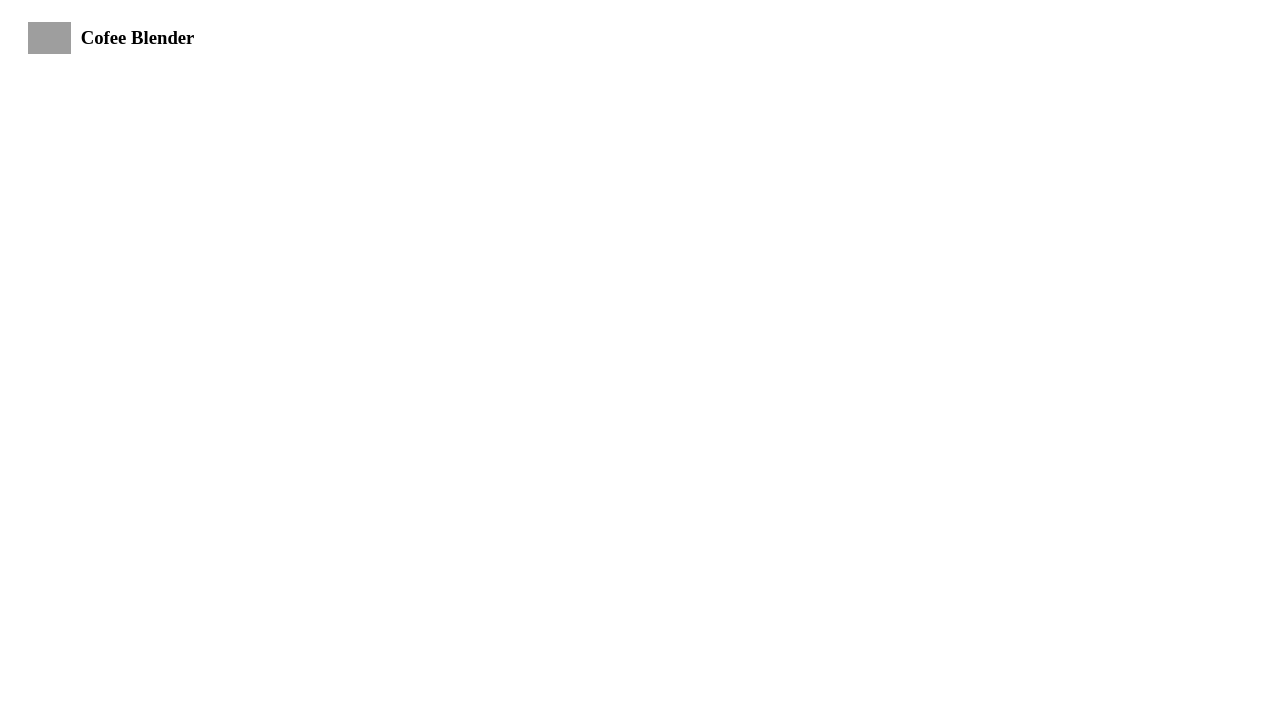
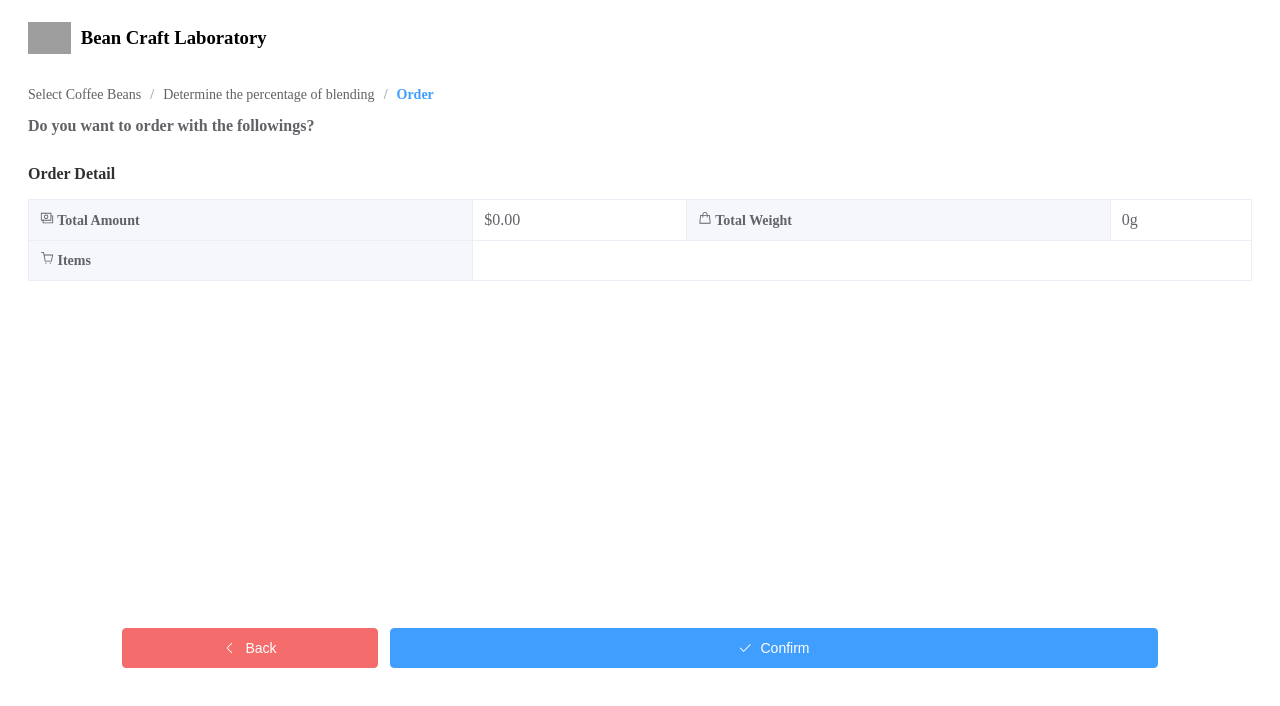
Before and after one commit to Mandryl/Square-Developer-Hackathon-2023, a Vue app: page /order in a window 1280 px wide. Before the commit this address had no page. Shown: the top 706 px of the page. Built offline with nearby package versions, Linux system fonts and the light colour scheme; grey boxes are pictures that could not be loaded.

Commit message:
add order view

```diff
--- a/src/App.vue
+++ b/src/App.vue
@@ -7,7 +7,7 @@ import { RouterLink, RouterView } from 'vue-router'
     <el-header>
       <div class="header-wrapper">
         <img class="header-img" src="@/assets/coffee-bean.svg">
-        <h3 class="header-title" style="display: flex;">Cofee Blender</h3>
+        <h3 class="header-title" style="display: flex;">Bean Craft Laboratory</h3>
       </div>
     </el-header>
     <RouterView />
--- a/src/router/index.js
+++ b/src/router/index.js
@@ -1,6 +1,7 @@
 import { createRouter, createWebHistory } from 'vue-router'
 import HomeView from '../views/HomeView.vue'
 import Ratio from '../views/Ratio.vue'
+import Order from '../views/Order.vue'
 
 const router = createRouter({
   history: createWebHistory(import.meta.env.BASE_URL),
@@ -14,6 +15,11 @@ const router = createRouter({
       path: '/blend-ratio',
       name: 'determine_ratio',
       component: Ratio
+    },
+    {
+      path: '/order',
+      name: 'order',
+      component: Order
     }
   ]
 })
--- a/src/stores/coffeeStore.js
+++ b/src/stores/coffeeStore.js
@@ -4,11 +4,14 @@ import { defineStore } from 'pinia'
 export const useCoffeeStore = defineStore('coffee', () => {
   const selected = ref([]);
   const amount = computed(() => selected.value.reduce(
+    (accumulator, currentValue) => accumulator + (currentValue.price ?? 0)*(currentValue.num ?? 0), 0
+  ));
+  const weights = computed(() => selected.value.reduce(
     (accumulator, currentValue) => accumulator + (currentValue.num ?? 0), 0
   ));
   const updateSelected = (array) => {
     selected.value = array;
   }
 
-  return { selected, amount, updateSelected }
+  return { selected, amount, weights, updateSelected }
 })
--- /dev/null
+++ b/src/views/Order.vue
@@ -0,0 +1,82 @@
+<script setup>
+import { useRouter } from 'vue-router'
+import { useCoffeeStore } from '../stores/coffeeStore'
+import { ArrowLeft, Check, Money, Goods, ShoppingCart } from '@element-plus/icons-vue';
+import axios from 'axios'
+
+const router = useRouter()
+const coffeeStore = useCoffeeStore();
+
+const selected = coffeeStore.selected;
+const amount = coffeeStore.amount;
+const weights = coffeeStore.weights;
+
+const goBack = () => { router.push("/blend-ratio"); };
+</script>
+
+<template>
+    <el-main style="height:70vh">
+        <el-breadcrumb :separator-icon="ArrowRight" style="margin-bottom:15px;">
+            <el-breadcrumb-item >Select Coffee Beans</el-breadcrumb-item>
+            <el-breadcrumb-item >Determine the percentage of blending</el-breadcrumb-item>
+            <el-breadcrumb-item class="active-bread">Order</el-breadcrumb-item>
+        </el-breadcrumb>
+        <div style="margin-bottom: 30px;">
+            <el-text tag="b" size="large">
+                Do you want to order with the followings?
+            </el-text>
+        </div>
+        <el-descriptions title="Order Detail" :column="2" size="Large" border>
+            <el-descriptions-item>
+                <template #label>
+                    <div class="cell-item">
+                        <el-icon><Money /></el-icon>
+                        Total Amount
+                    </div>
+                </template>
+                <el-text size="large">${{ amount.toFixed(2) }}</el-text>
+            </el-descriptions-item>
+            <el-descriptions-item>
+                <template #label>
+                    <div class="cell-item">
+                        <el-icon><Goods /></el-icon>
+                        Total Weight
+                    </div>
+                </template>
+                <el-text size="large">{{ weights }}g</el-text>
+            </el-descriptions-item>
+            <el-descriptions-item>
+                <template #label>
+                    <div class="cell-item">
+                        <el-icon><ShoppingCart /></el-icon>
+                        Items
+                    </div>
+                </template>
+                <span v-for="(item, index) in selected" :key="item.name">
+                    <br v-if="index > 0"/>
+                    <el-text size="large">{{ `・ ${item.name} ${item.num}g` }}</el-text>
+                </span>
+            </el-descriptions-item>
+        </el-descriptions>
+    </el-main>
+    <el-footer class="btn-area">
+        <el-button
+        style="width:20vw"
+        :icon="ArrowLeft" type="danger" size="large"
+        @click="goBack()">
+            Back
+        </el-button>
+        <el-button
+        style="width:60vw"
+        :icon="Check" type="primary" size="large" >
+            Confirm
+        </el-button>
+    </el-footer>
+</template>
+
+<style scoped>
+.btn-area{
+    display: flex;
+    justify-content: center;
+}
+</style>
--- a/src/views/Ratio.vue
+++ b/src/views/Ratio.vue
@@ -94,6 +94,10 @@ const chartOptions = {
 };
 
 const goBack = () => { router.push("/"); };
+const order = () => {
+    coffeeStore.updateSelected(selected);
+    router.push("/order");
+};
 </script>
 
 <template>
@@ -193,7 +197,8 @@ const goBack = () => { router.push("/"); };
         <el-button
         style="width:60vw"
         :icon="ShoppingCart" type="primary" size="large"
-        :disabled="!itemSelected">
+        :disabled="!itemSelected"
+        @click="order()">
             Order
         </el-button>
     </el-footer>
```
